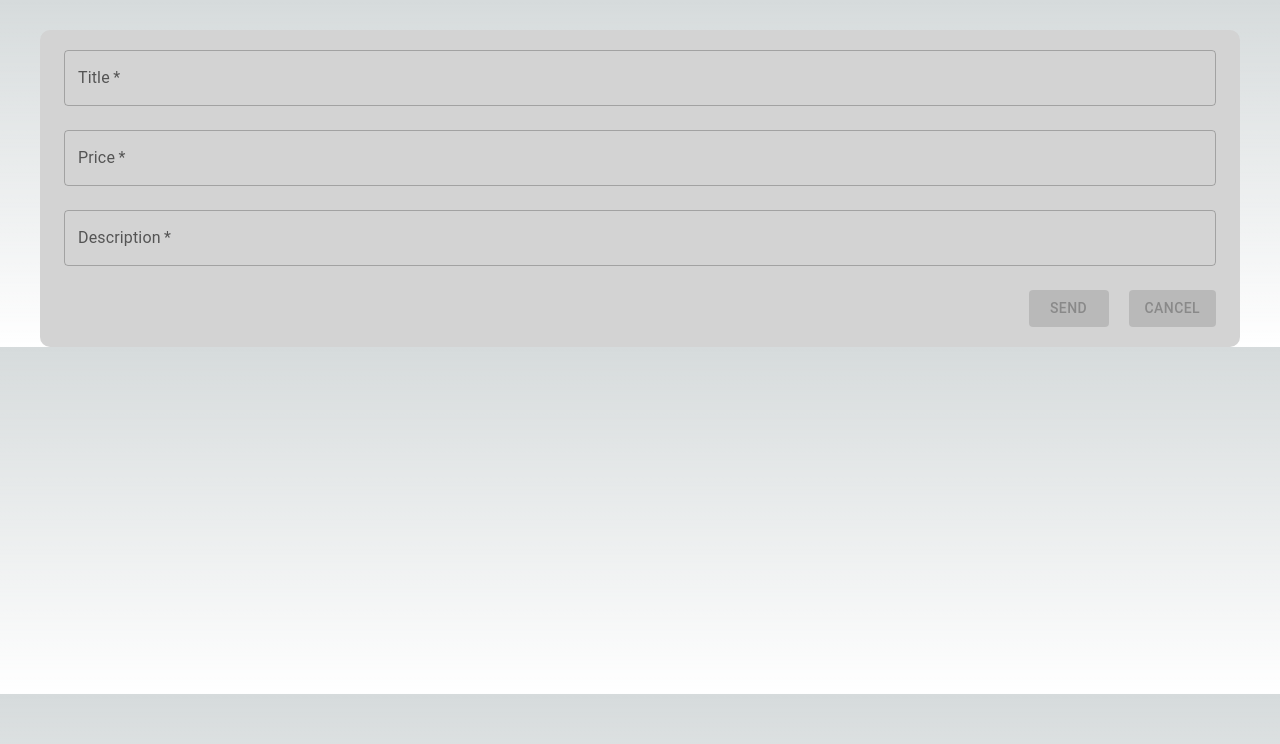
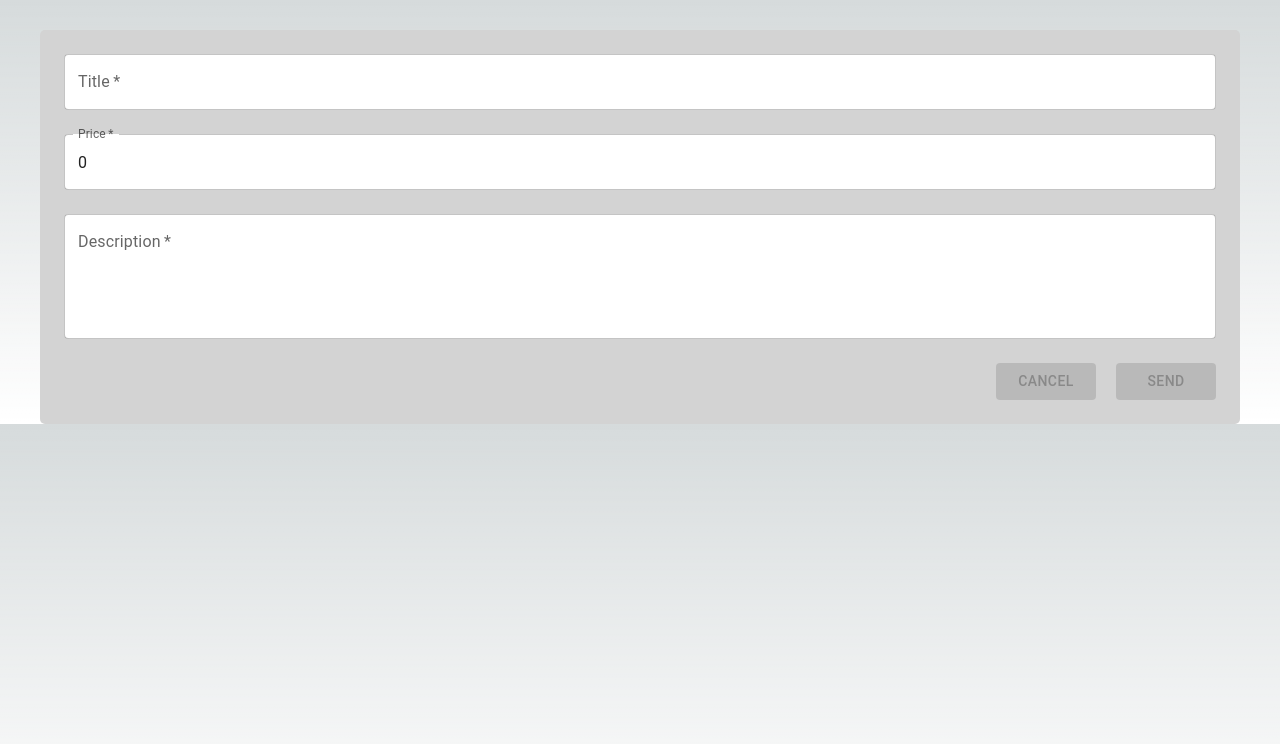
Before and after one commit to NateThibault/Projet_Final_Integration, a Next.js app: page /products/add in a window 1280 px wide. Shown: the top 744 px of the page. Built offline with nearby package versions, Linux system fonts and the light colour scheme.

Commit message:
cancel button not working properly

```diff
--- a/src/components/organisms/product-form.tsx
+++ b/src/components/organisms/product-form.tsx
@@ -1,5 +1,5 @@
 "use client";
-import { Button, Container, Grid, TextField, TextareaAutosize } from "@mui/material";
+import { Button, Container, Grid, TextField } from "@mui/material";
 import { useForm } from "react-hook-form";
 import { yupResolver } from "@hookform/resolvers/yup";
 import * as yup from "yup";
@@ -30,6 +30,8 @@ export default function ProductForm() {
   } = useForm<ProductForm>({
     defaultValues: {
       title: productContext.title,
+      price: productContext.price,
+      description: productContext.description,
     },
     mode: "onBlur",
     resolver: yupResolver(schema),
@@ -43,11 +45,11 @@ export default function ProductForm() {
 
   return (
     <>
-      <Container sx={{ backgroundColor: "lightgrey", padding: "20px", borderRadius: "10px", marginTop: "30px" }}>
+      <Container sx={{ backgroundColor: "lightgrey", padding: "24px", borderRadius: "5px", marginTop: "30px" }}>
         <form onSubmit={handleSubmit(onFormSubmit)}>
           <Grid container rowSpacing={3}>
             <Grid item xs={12}>
-              <TextField
+              <TextField sx={{backgroundColor: "white", borderRadius: "5px"}}
                 id="title"
                 label="Title"
                 variant="outlined"
@@ -59,7 +61,7 @@ export default function ProductForm() {
               />
             </Grid>
             <Grid item xs={12}>
-              <TextField
+              <TextField sx={{backgroundColor: "white", borderRadius: "5px"}}
                 id="price"
                 label="Price"
                 variant="outlined"
@@ -71,7 +73,9 @@ export default function ProductForm() {
               />
             </Grid>
             <Grid item xs={12}>
-              <TextField
+              <TextField sx={{backgroundColor: "white", borderRadius: "5px"}}
+                multiline={true}
+                rows={4}
                 id="description"
                 label="Description"
                 variant="outlined"
@@ -82,12 +86,12 @@ export default function ProductForm() {
                 required
               />
             </Grid>
-            <Grid item xs={12} align="right" >
-              <Button variant="contained" type="submit" disabled={!isValid} sx={{ marginRight: "20px", width: "80px" }}>
+            <Grid item xs={12} sx={{ textAlign: "right" }} >
+            <Button variant="contained" type="reset" disabled={!isDirty} sx={{ marginRight: "20px", width: "100px" }}>
+                Cancel
+              </Button>
+              <Button variant="contained" type="submit" disabled={!isValid} sx={{ width: "100px" }}>
                 Send
-              </Button>
-              <Button variant="contained" type="reset" value="reset" disabled={!isDirty}>
-                Cancel
               </Button>
             </Grid>
           </Grid>
```
